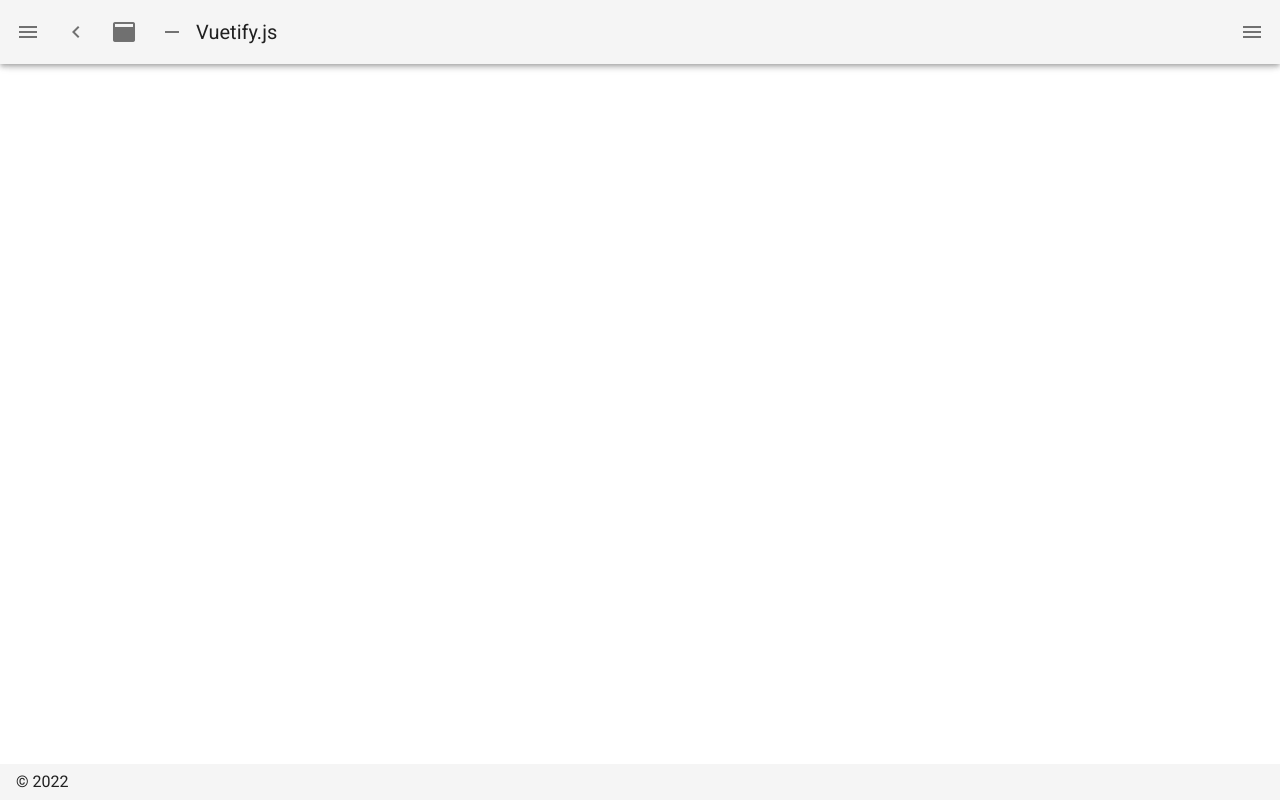
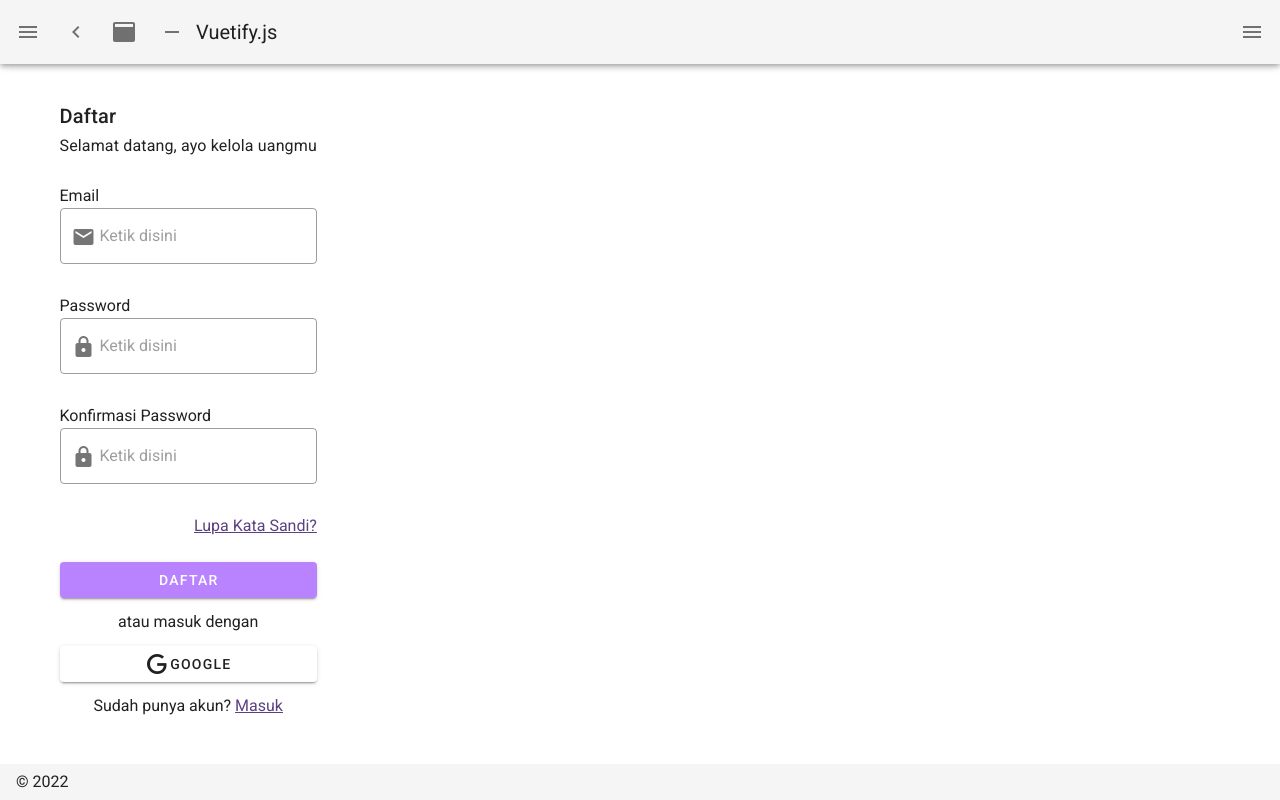
Before and after one commit to InfiniteUny/integarta-frontend, a Nuxt app: page /register in a window 1280 px wide. Before the commit this address had no page. Built offline with nearby package versions, Linux system fonts and the light colour scheme.

Commit message:
auth layout

```diff
--- /dev/null
+++ b/pages/login.vue
@@ -0,0 +1,72 @@
+<template>
+  <v-row>
+    <v-form ref="form">
+      <v-col cols="12" />
+
+      <v-col cols="12">
+        <div class="title">
+          Masuk
+        </div>
+
+        <div class="subtitle-1">
+          Selamat datang, ayo kelola uangmu
+        </div>
+      </v-col>
+
+      <v-col cols="12">
+        <label for="form-email">Email</label>
+        <v-text-field
+          id="form-email"
+          prepend-inner-icon="mdi-email"
+          type="email"
+          outlined
+          placeholder="Ketik disini"
+        />
+
+        <label for="form-password">Password</label>
+        <v-text-field
+          id="form-password"
+          prepend-inner-icon="mdi-lock"
+          type="password"
+          outlined
+          placeholder="Ketik disini"
+        />
+
+        <div class="text-right">
+          <a href="/forgot-password">
+            Lupa Kata Sandi?
+          </a>
+        </div>
+      </v-col>
+
+      <v-col cols="12">
+        <v-btn block color="accent">
+          Masuk
+        </v-btn>
+        <div class="text-center my-3">
+          atau masuk dengan
+        </div>
+        <v-btn block color="white">
+          <v-icon>
+            mdi-google
+          </v-icon>
+          Google
+        </v-btn>
+
+        <div class="text-center mt-3">
+          Belum punya akun? <a href="/register">Daftar</a>
+        </div>
+      </v-col>
+    </v-form>
+  </v-row>
+</template>
+
+<script>
+export default {
+  name: 'AuthLogin'
+}
+</script>
+
+<style scoped>
+
+</style>
--- /dev/null
+++ b/pages/register.vue
@@ -0,0 +1,81 @@
+<template>
+  <v-row>
+    <v-form ref="form">
+      <v-col cols="12" />
+
+      <v-col cols="12">
+        <div class="title">
+          Daftar
+        </div>
+
+        <div class="subtitle-1">
+          Selamat datang, ayo kelola uangmu
+        </div>
+      </v-col>
+
+      <v-col cols="12">
+        <label for="form-email">Email</label>
+        <v-text-field
+          id="form-email"
+          prepend-inner-icon="mdi-email"
+          type="email"
+          outlined
+          placeholder="Ketik disini"
+        />
+
+        <label for="form-email">Password</label>
+        <v-text-field
+          id="form-password"
+          prepend-inner-icon="mdi-lock"
+          type="password"
+          outlined
+          placeholder="Ketik disini"
+        />
+
+        <label for="form-email">Konfirmasi Password</label>
+        <v-text-field
+          id="form-confirm-password"
+          prepend-inner-icon="mdi-lock"
+          type="password"
+          outlined
+          placeholder="Ketik disini"
+        />
+
+        <div class="text-right">
+          <a href="/forgot-password">
+            Lupa Kata Sandi?
+          </a>
+        </div>
+      </v-col>
+
+      <v-col cols="12">
+        <v-btn block color="accent">
+          Daftar
+        </v-btn>
+        <div class="text-center my-3">
+          atau masuk dengan
+        </div>
+        <v-btn block color="white">
+          <v-icon>
+            mdi-google
+          </v-icon>
+          Google
+        </v-btn>
+
+        <div class="text-center mt-3">
+          Sudah punya akun? <a href="/login">Masuk</a>
+        </div>
+      </v-col>
+    </v-form>
+  </v-row>
+</template>
+
+<script>
+export default {
+  name: 'AuthRegister'
+}
+</script>
+
+<style scoped>
+
+</style>
```
